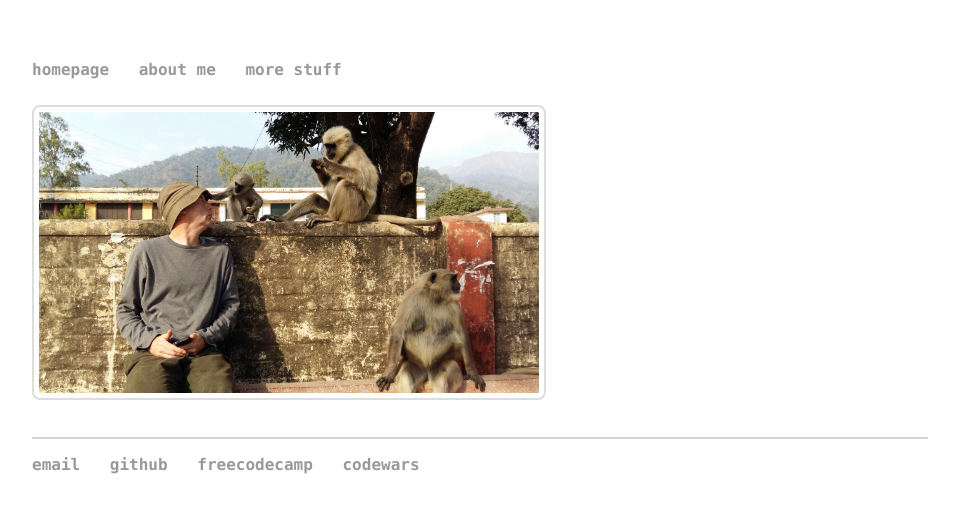
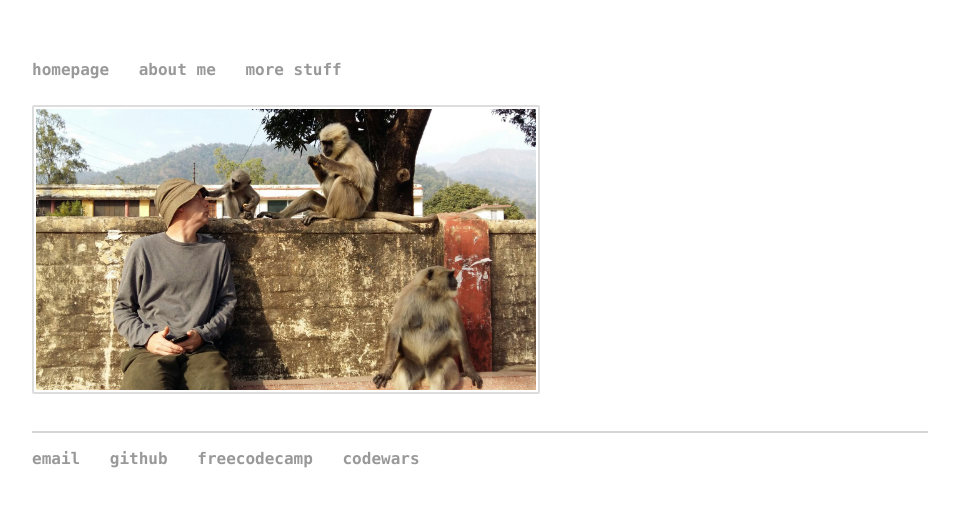
Before and after one commit to adxm1/adxm1.github.io, a plain HTML site: page about.html in a window 1280 px wide. Shown: the whole page, without its empty margins (160-1119 px from the left). Drawn offline with Linux system fonts and the light colour scheme.

Commit message:
Update main.css

```diff
--- a/css/main.css
+++ b/css/main.css
@@ -4,8 +4,8 @@ body {
 }
 img {
   border: 2px solid #ddd;
-  border-radius: 8px;
-  padding: 5px;
+  border-radius: 2px;
+  padding: 2px;
   width: 500px;
 }
 nav ul, footer ul {
```
